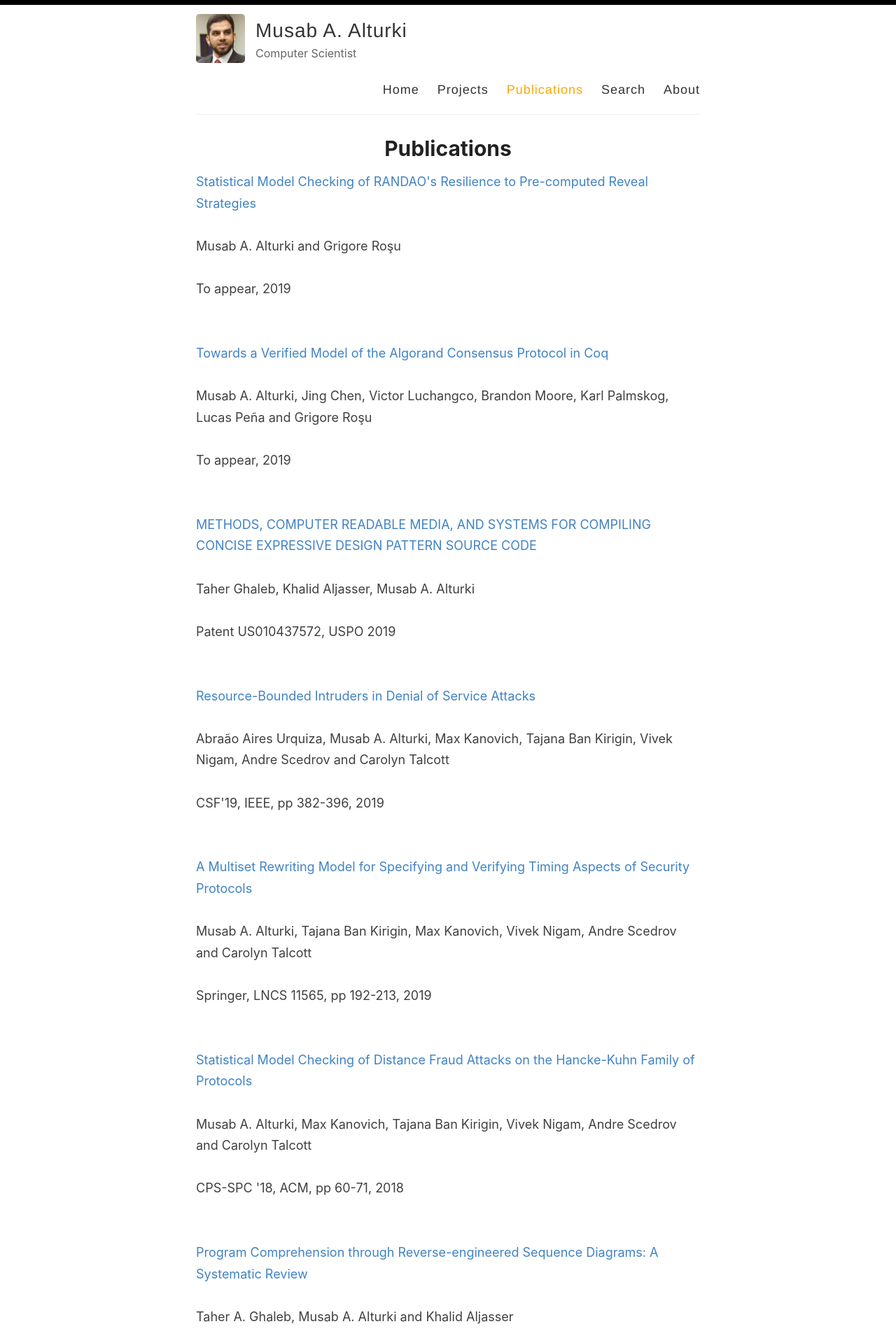
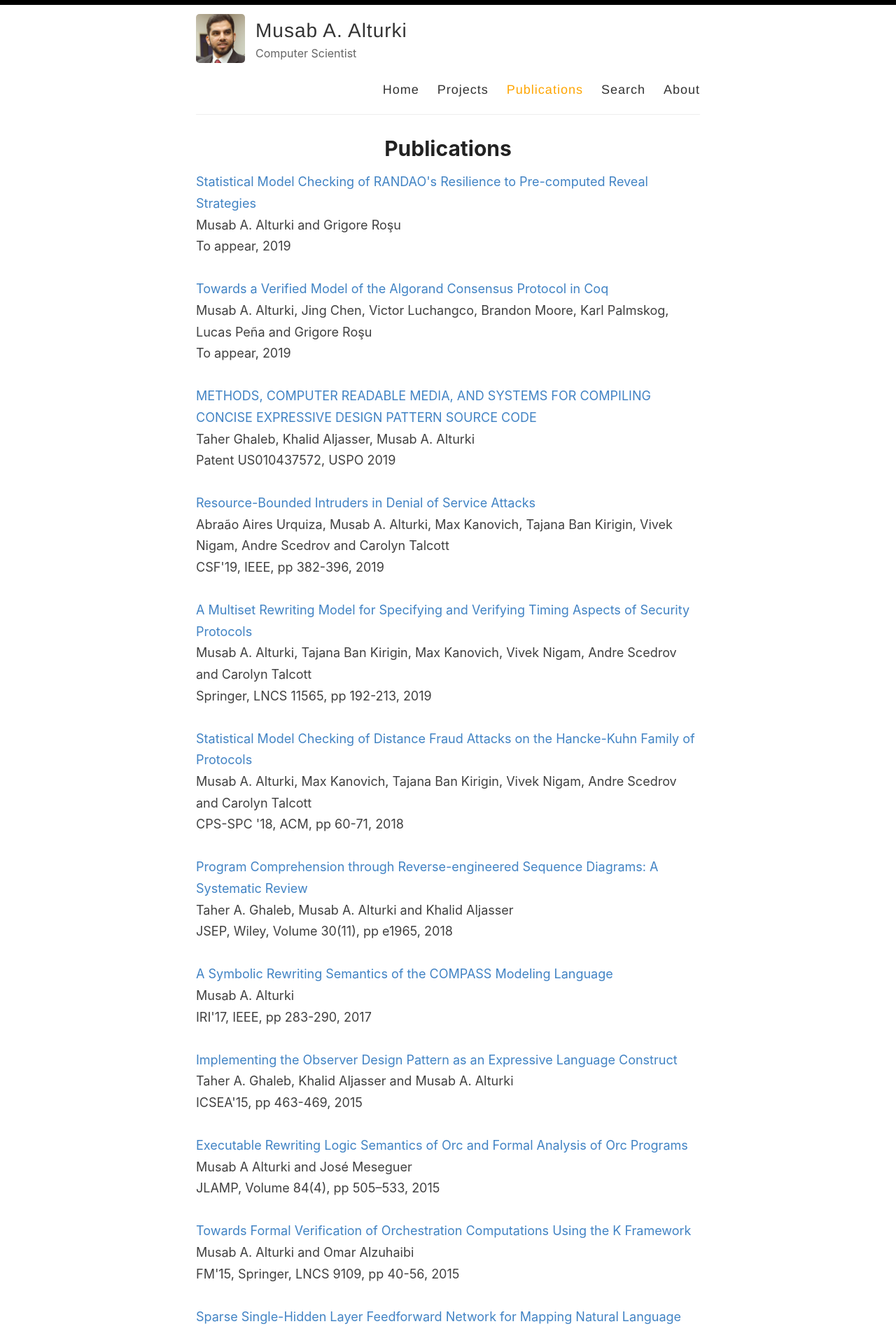
Before and after one commit to malturki/malturki-old.github.io, a Jekyll site: the page built from _pages/publications.md, in a window 1280 px wide. Shown: the top 1902 px of the page at 70% size. Built offline with Jekyll 4.4.1, drawn with Linux system fonts in a browser that asks for light colours.

Commit message:
Update publications.md

```diff
--- a/_pages/publications.md
+++ b/_pages/publications.md
@@ -12,9 +12,9 @@ permalink: /publications/
         <a href="{{ item.link }}">
           {{ item.title }}
         </a>
-      </div> <br/>
-      <div class="pub-authors"> {{ item.authors }} </div> <br/>
-      <div class="pub-bibinfo"> {{ item.bibinfo }} </div> <br/> <br/>
+      </div>
+      <div class="pub-authors"> {{ item.authors }} </div>
+      <div class="pub-bibinfo"> {{ item.bibinfo }} </div> <br/>
     </div>
     {% endfor %}
 </div>
```
